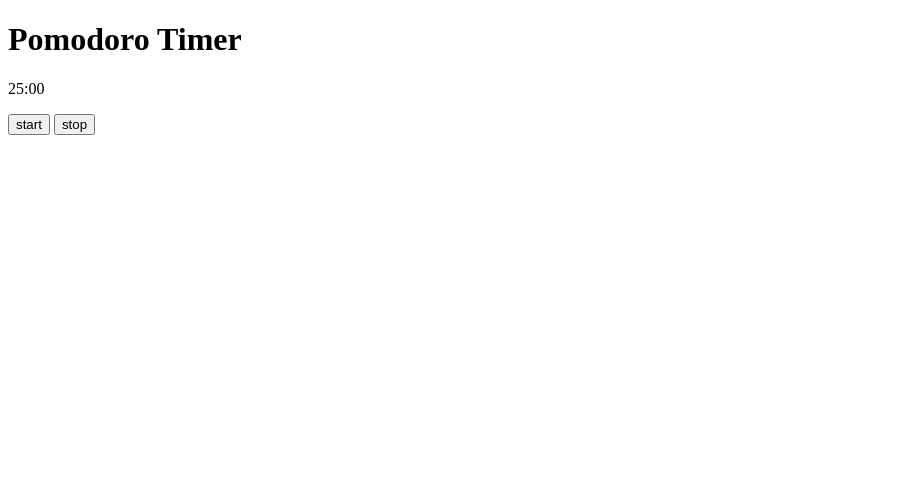
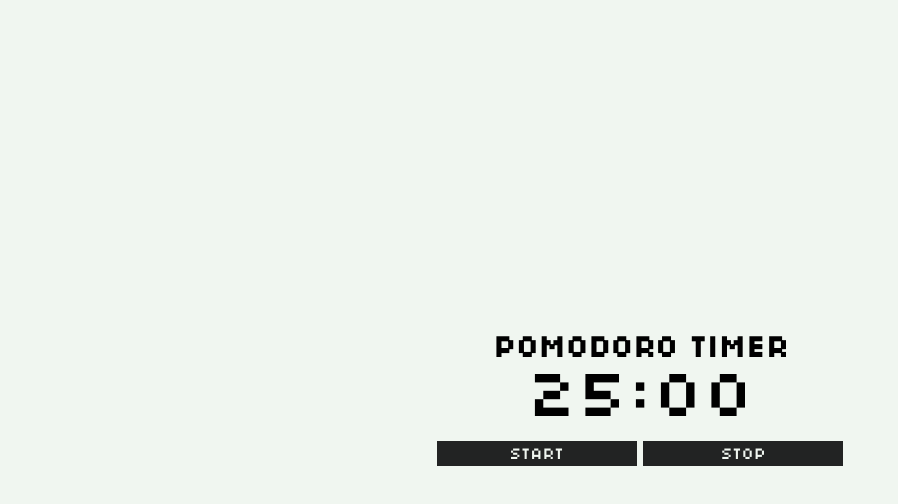
Before and after one commit to emmyg03/pomodoro-timer, a plain HTML site: page index.html in a window 1280 px wide. Shown: the whole page, without its empty margins (0-898 px from the left). Drawn offline with Linux system fonts and the light colour scheme.

Commit message:
finished styling

```diff
--- a/index.html
+++ b/index.html
@@ -16,8 +16,10 @@
         <div class="timer">
             <p><span class="minutes">25</span>:<span class="seconds">00</span></p>
         </div>
-        <button class="btn-start">start</button>
-        <button class="btn-stop">stop</button>
+        <div class="button-container">
+            <button class="btn-start">start</button>
+            <button class="btn-stop">stop</button>
+        </div>
     </div>
 </body>
 <script src="./index.js"></script>
--- a/style.css
+++ b/style.css
@@ -0,0 +1,58 @@
+@font-face {
+    font-family: "Retrograde-Regular";
+    src: url("./assets/DMRetrograde-Regular.otf") format("opentype");
+    font-weight: normal;
+    font-style: normal;
+}
+
+:root {
+    --primary-color: #f0f6f0;
+    --secondary-color: #222323;
+}
+
+* {
+    margin: 0;
+    padding: 0;
+    font-family: "Retrograde-Regular", sans-serif;
+    background-color: var(--primary-color);
+}
+
+body {
+    /* centering content */
+    display: flex;
+    flex-direction: column;
+    align-items: center;
+    justify-content: center;
+    min-height: 100vh;
+}
+
+h1 {
+    font-size: 28px;
+}
+
+.container {
+    display: flex;
+    flex-direction: column;
+    text-align: center;
+}
+
+.timer {
+    font-size: 60px;
+}
+
+button {
+    width: 200px;
+    height: 25px;
+    padding: 6px;
+    font-size: 15px;
+    background-color: var(--secondary-color);
+    color: var(--primary-color);
+    border: none;
+}
+
+button:hover {
+    background-color: var(--primary-color);
+    color: var(--secondary-color);
+    border: solid var(--secondary-color) 3px;
+    padding: 3px;
+}
```
Also changed, not shown: assets/DMRetrograde-Regular.otf (added).
